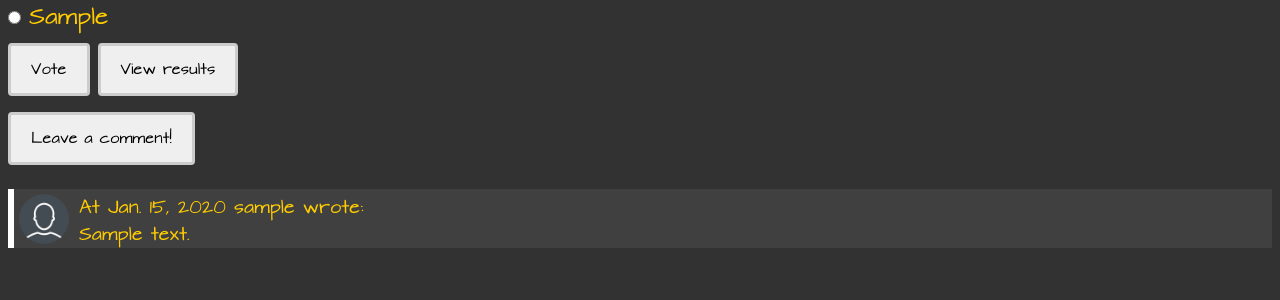
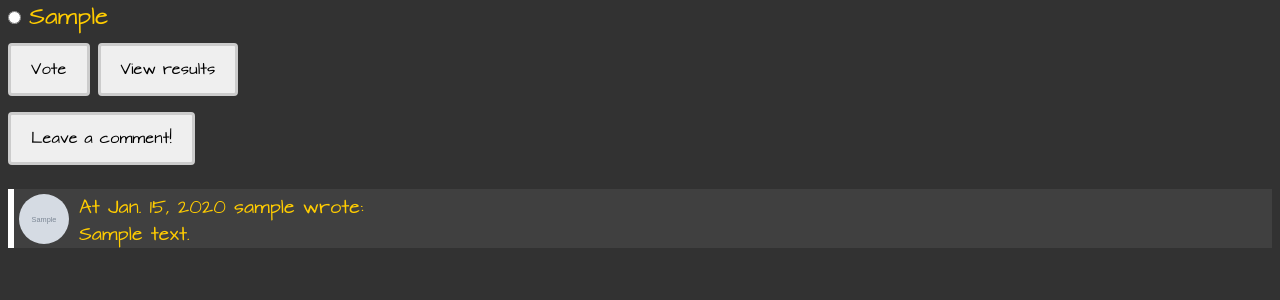
Before and after one commit to RaghadAb/Voting, a Django app: page /polls/showpoll/1/ in a window 1280 px wide. Shown: the part 81-381 px from the top of the page. Run offline with Django 3.2, Linux system fonts and the light colour scheme; tables that the repository leaves empty hold one stand-in row (values such as "Sample post"); grey boxes marked "Sample" are stand-in pictures.

Commit message:
Comments Fixed

```diff
--- a/templates/show_poll.html
+++ b/templates/show_poll.html
@@ -26,7 +26,11 @@
     </form>
 	{% for comment in comments %}
 		<div class="comment">
-		<img src="{% static "images/avatar.png"%}" alt="Place Holder" style="display:inline;float:left;margin-right:10px;" height="50" width="50">
+		{% if comment.author.userprofile.picture.url %}
+			<img src="{{comment.author.userprofile.picture.url}}" alt="Place Holder" style="display:inline;float:left;margin-right:10px;border-radius:25px;" height="50" width="50">
+		{% else %}
+			<img src="{% static "images/avatar.png"%}" alt="Place Holder" style="display:inline;float:left;margin-right:10px;" height="50" width="50">
+		{% endif %}
 		At {{comment.pub_date}} {{comment.author.username}} wrote:</br>
 		{{comment.text}}
 		</div>
```
